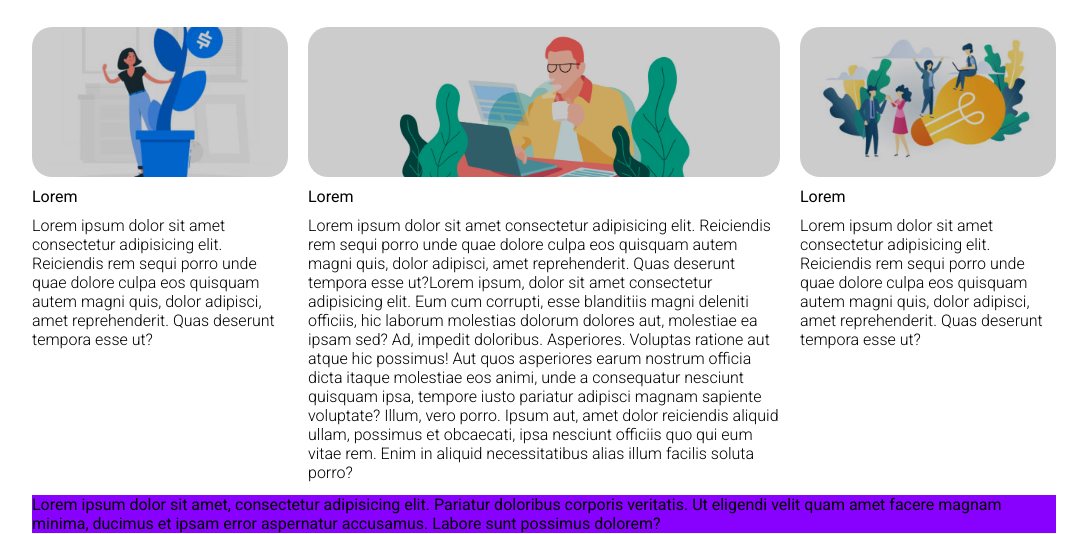
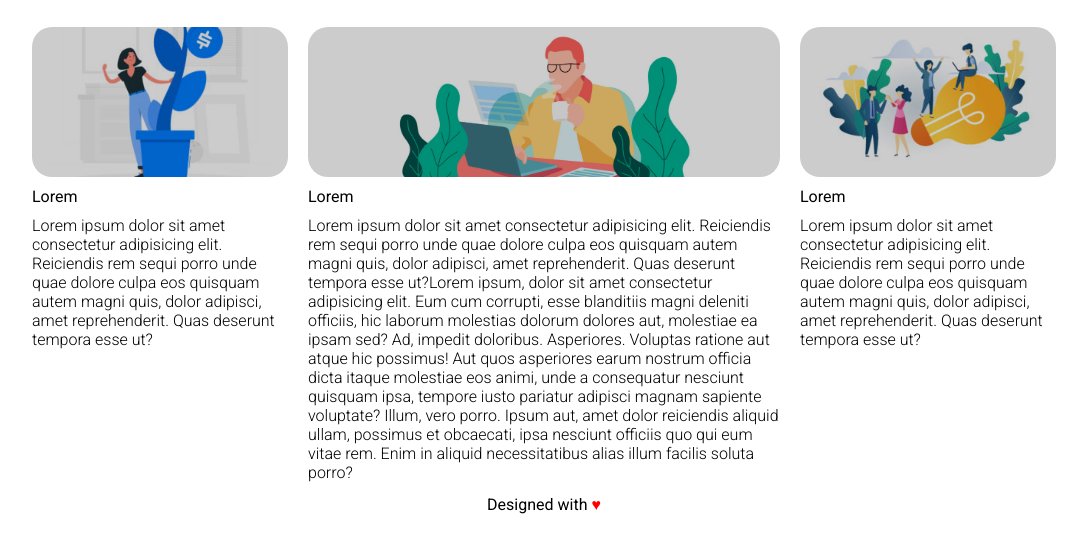
Before and after one commit to alessandroNessi/htmlcss-wp, a plain HTML site: page index.html in a window 1280 px wide. Shown: the part 658-1192 px from the top of the page, without its empty margins (96-1183 px from the left). Drawn offline with Linux system fonts and the light colour scheme; files whose address does not match are found by name.

Commit message:
project completed

```diff
--- a/css/style.css
+++ b/css/style.css
@@ -25,18 +25,9 @@ body{
     clear: both;
     display: table;
   }
-footer{
-    background-color: #8801FE;
-}
-/* .articles_frame{
-    background-color: #0186FF;
-} */
 .float_container{
     padding: 10px 0;
 }
-/* .article1, .article2, .article3{
-    background-color: #ABCFE7;
-} */
 .article1 , .article2, .article3{
     float: left;
 }
@@ -138,3 +129,15 @@ main .main_article{
 }
 /*////articles section*/
 /* ////main styles */
+
+/* footer */
+footer{
+    font-weight: 400;
+    text-align: center;
+    margin-bottom: 20px;
+}
+#heart::after{
+    content: "\2665";
+    color: red;
+}
+/* ////footer */
--- a/index.html
+++ b/index.html
@@ -67,7 +67,7 @@
             </main>
 
             <footer>
-                Lorem ipsum dolor sit amet, consectetur adipisicing elit. Pariatur doloribus corporis veritatis. Ut eligendi velit quam amet facere magnam minima, ducimus et ipsam error aspernatur accusamus. Labore sunt possimus dolorem?
+                Designed with <span id="heart"></span>
             </footer>
         </div>
     </body>
```
